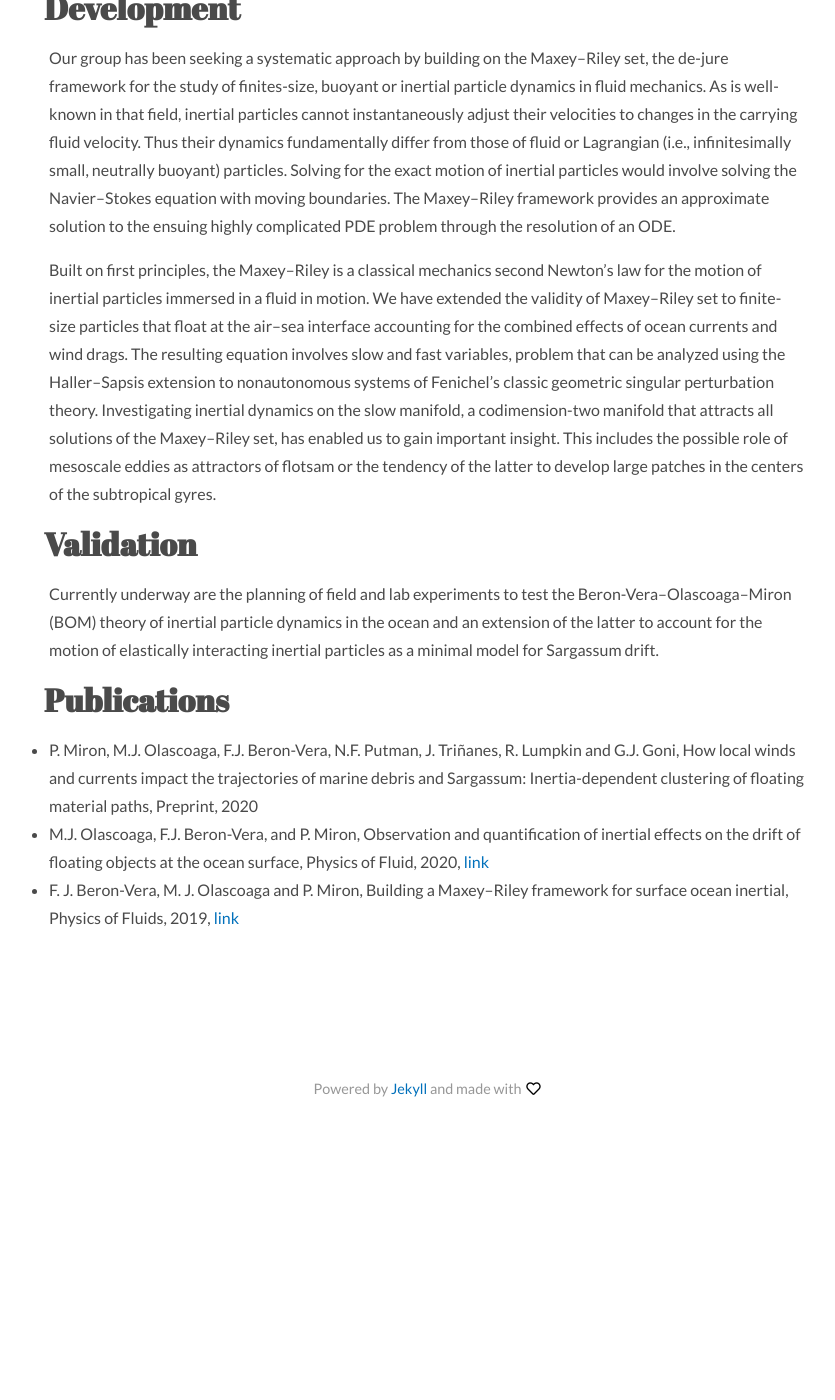
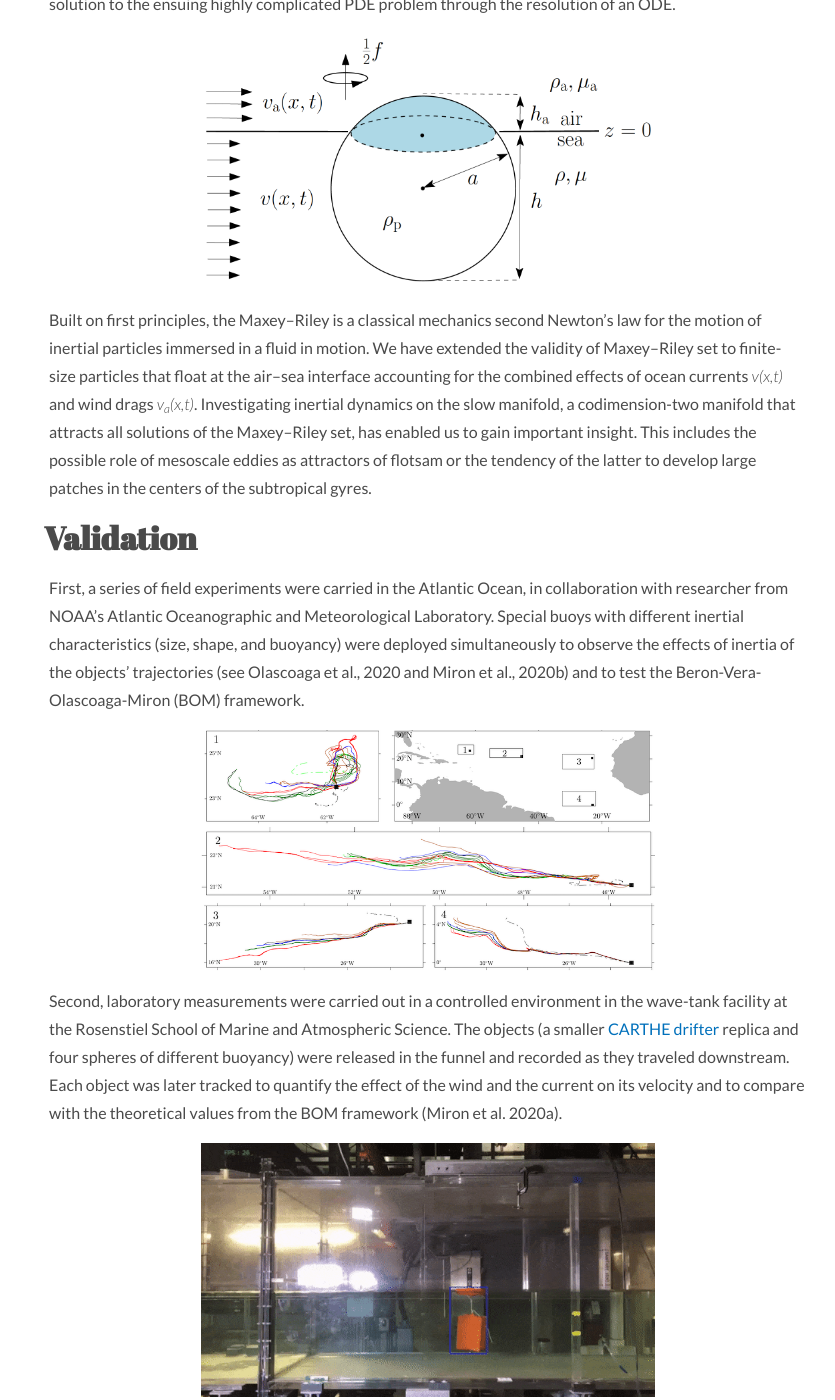
Before and after one commit to philippemiron/philippemiron.github.io, a Jekyll site: the page built from _projects/01-floating-matters.md, in a window 1280 px wide and 1400 px high, scrolled down 841 px. Shown: the whole window, without its empty margins (212-1047 px from the left). Built offline with Jekyll 4.4.1, drawn with Linux system fonts in a browser that asks for light colours; nearby versions of some CDN libraries; before the commit the page ends 2006 px from its top, so only the background shows below that; some of the changed text lies outside the part shown.

Commit message:
update projects list as well as publications

```diff
--- a/_data/preprint.yml
+++ b/_data/preprint.yml
@@ -1,5 +1,10 @@
 - title: A minimal Maxey–Riley model for the drift of Sargassum rafts
   authors: 'F.J. Beron-Vera and **P. Miron**'
+  journal: Preprint
+  year: '2020'
+
+- title: 'Laboratory verification of the buoyancy dependence of the carrying flow in a Maxey--Riley theory for inertial ocean dynamics'
+  authors: '**P. Miron**, S. Medina, M.J. Olascoaga, F.J. Beron-Vera'
   journal: Preprint
   year: '2020'
 
--- a/_data/publications.yml
+++ b/_data/publications.yml
@@ -13,7 +13,7 @@
 - title: Markov-chain-inspired search for MH370
   authors: '**P. Miron**, F. J. Beron-Vera, M. J. Olascoaga and P. Koltai'
   journal: 'Chaos: An Interdisciplinary Journal of Nonlinear Science'
-  year: '2020'
+  year: '2019'
   doi: https://doi.org/10.1063/1.5092132
 
 - title: Lagrangian geography of the deep Gulf of Mexico
--- a/_projects/01-floating-matters.md
+++ b/_projects/01-floating-matters.md
@@ -5,21 +5,28 @@ thumbnail-path: "/img/mr-exp.png"
 short-description: Modeling the trajectory of floating objects at the surface of the ocean...
 ---
 
-{:.center}
-![]({{ site.baseurl }}/img/mr-exp.png)
-
 ## Problem
 Assessing floating matter drift in the ocean is of importance for a number of key reasons. These range from improving search-and-rescue operations at sea; to better understanding the drift of flotsam of different nature including macroalgae such as Sargassum, airplane wreckage, tsunami debris, sea-ice pieces, larvae, and oil; to better interpreting 'Lagrangian' observations in the ocean. At present, largely piecemeal, ad-hoc approaches are taken to simulate the effects of ocean currents and winds on the drift of floating objects. A systematic approach ideally founded on first principles is needed.
 
 ## Development
 Our group has been seeking a systematic approach by building on the Maxey–Riley set, the de-jure framework for the study of finites-size, buoyant or inertial particle dynamics in fluid mechanics. As is well-known in that field, inertial particles cannot instantaneously adjust their velocities to changes in the carrying fluid velocity. Thus their dynamics fundamentally differ from those of fluid or Lagrangian (i.e., infinitesimally small, neutrally buoyant) particles. Solving for the exact motion of inertial particles would involve solving the Navier–Stokes equation with moving boundaries. The Maxey–Riley framework provides an approximate solution to the ensuing highly complicated PDE problem through the resolution of an ODE.
 
-Built on first principles, the Maxey–Riley is a classical mechanics second Newton's law for the motion of inertial particles immersed in a fluid in motion. We have extended the validity of Maxey–Riley set to finite-size particles that float at the air–sea interface accounting for the combined effects of ocean currents and wind drags. The resulting equation involves slow and fast variables, problem that can be analyzed using the Haller–Sapsis extension to nonautonomous systems of Fenichel's classic geometric singular perturbation theory. Investigating inertial dynamics on the slow manifold, a codimension-two manifold that attracts all solutions of the Maxey–Riley set, has enabled us to gain important insight. This includes the possible role of mesoscale eddies as attractors of flotsam or the tendency of the latter to develop large patches in the centers of the subtropical gyres.
+![]({{ site.baseurl }}/img/mr-theory.png){:.center-image width='60%'}
+
+Built on first principles, the Maxey–Riley is a classical mechanics second Newton's law for the motion of inertial particles immersed in a fluid in motion. We have extended the validity of Maxey–Riley set to finite-size particles that float at the air–sea interface accounting for the combined effects of ocean currents *v(x,t)* and wind drags *v<sub>a</sub>(x,t)*. Investigating inertial dynamics on the slow manifold, a codimension-two manifold that attracts all solutions of the Maxey–Riley set, has enabled us to gain important insight. This includes the possible role of mesoscale eddies as attractors of flotsam or the tendency of the latter to develop large patches in the centers of the subtropical gyres.
 
 ## Validation
-Currently underway are the planning of field and lab experiments to test the Beron-Vera–Olascoaga–Miron (BOM) theory of inertial particle dynamics in the ocean and an extension of the latter to account for the motion of elastically interacting inertial particles as a minimal model for Sargassum drift.
+
+First, a series of field experiments were carried in the Atlantic Ocean, in collaboration with researcher from NOAA's Atlantic Oceanographic and Meteorological Laboratory. Special buoys with different inertial characteristics (size, shape, and buoyancy) were deployed simultaneously to observe the effects of inertia of the objects' trajectories (see Olascoaga et al., 2020 and Miron et al., 2020b) and to test the Beron-Vera-Olascoaga-Miron (BOM) framework.
+
+![]({{ site.baseurl }}/img/mr-exp.png){:.center-image width='60%'}
+
+Second, laboratory measurements were carried out in a controlled environment in the wave-tank facility at the Rosenstiel School of Marine and Atmospheric Science. The objects (a smaller [CARTHE drifter](https://www.pacificgyre.com/carthe-drifter.aspx) replica and four spheres of different buoyancy) were released in the funnel and recorded as they traveled downstream. Each object was later tracked to quantify the effect of the wind and the current on its velocity and to compare with the theoretical values from the BOM framework (Miron et al. 2020a).
+
+![]({{ site.baseurl }}/img/mr-wavetank.gif){:.center-image width='60%'}
 
 ## Publications
-- P. Miron, M.J. Olascoaga, F.J. Beron-Vera, N.F. Putman, J. Triñanes, R. Lumpkin and G.J. Goni, How local winds and currents impact the trajectories of marine debris and Sargassum: Inertia-dependent clustering of floating material paths, Preprint, 2020
+- P. Miron, M.J. Olascoaga, F.J. Beron-Vera, N.F. Putman, J. Triñanes, R. Lumpkin and G.J. Goni, How local winds and currents impact the trajectories of marine debris and Sargassum: Inertia-dependent clustering of floating material paths, Preprint, 2020b
+- P. Miron, S. Medina, M.J. Olascoaga and F.J. Beron-Vera, Laboratory verification of the buoyancy dependence of the carrying flow in a Maxey–Riley theory for inertial ocean dynamics, Preprint, 2020a
 - M.J. Olascoaga, F.J. Beron-Vera, and P. Miron, Observation and quantification of inertial effects on the drift of floating objects at the ocean surface, Physics of Fluid, 2020, [link](https://doi.org/10.1063/1.5139045)
-- F. J. Beron-Vera, M. J. Olascoaga and P. Miron, Building a Maxey–Riley framework for surface ocean inertial, Physics of Fluids, 2019, [link](https://doi.org/10.1063/1.5092132)
+- F. J. Beron-Vera, M. J. Olascoaga and P. Miron, Building a Maxey–Riley framework for surface ocean inertial, Physics of Fluids, 2019, [link](https://aip.scitation.org/doi/10.1063/1.5110731)
--- a/index.html
+++ b/index.html
@@ -9,7 +9,7 @@ layout: default
     <div class="project">
       <div class="project-thumb">
         <a href="{{ project.url | prepend: site.baseurl }}">
-          <img src="{{ project.thumbnail-path }}" alt="{{ project.title }}"/>
+          <img src="{{ project.thumbnail-path }}" width="425" alt="{{ project.title }}"/>
         </a>
       </div>
       <div class="project-description">
```
Also changed, not shown: _projects/02-probabilistic.md (+14 -11 lines), _projects/03-sargassum.md (+6 -7 lines), img/mr-exp.png, img/mr-theory.png (added), img/mr-wavetank.gif (added), img/pf-prob.png, img/sargassum-feq.png (added), img/sargassum-miami.jpg (added), img/sargassum-miami.png (added).
